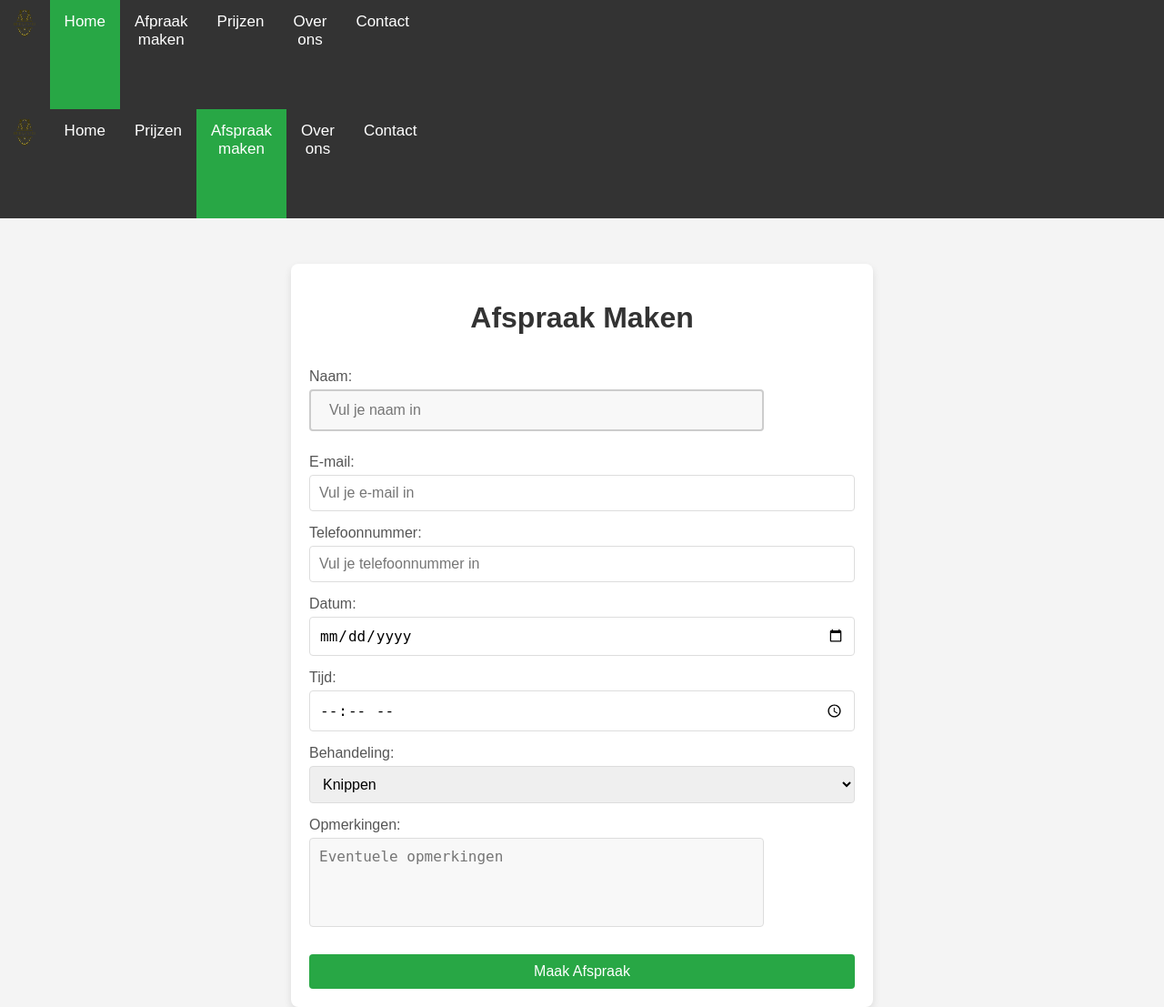
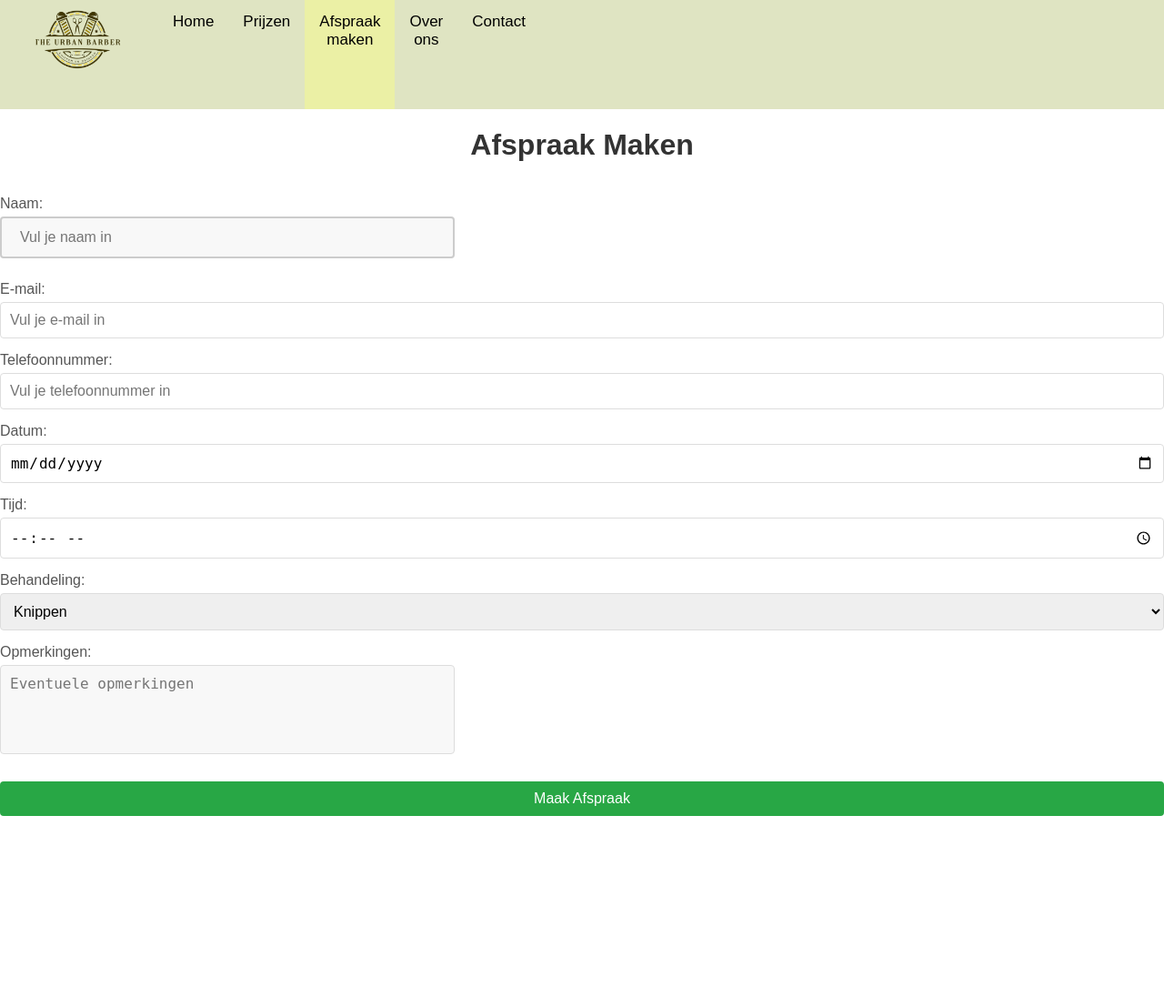
Before and after one commit to LuukDriel/Project, a PHP site: page /Pages/Afspraak.html in a window 1280 px wide. Shown: the whole page at 91% size. After the commit the page ends 897 px from the top, so only its background shows below. Run offline with PHP 8.4, Linux system fonts and the light colour scheme.

Commit message:
afspraak

```diff
--- a/Pages/Afspraak.html
+++ b/Pages/Afspraak.html
@@ -5,90 +5,8 @@
     <meta name="viewport" content="width=device-width, initial-scale=1.0">
     <title>Afspraak Maken - Urban Barber</title>
     <link rel="stylesheet" href="../CSS/Style.CSS">
-    <div class="topnav">
-        <div class="foto"><img src="Assets/Barber-logo.png" alt="Barber-logo"></div>
-        <a class="active" href="Index.html">Home</a>
-        <a href="Pages/Afspraak.html">Afpraak maken</a>
-        <a href="Pages/Prijzen.html">Prijzen</a>
-        <a href="./Pages/Overons.html">Over ons</a>
-        <a href="./Pages/Contact.html">Contact</a>
-    </div>
-    <style>
-        body {
-            font-family: Arial, sans-serif;
-            margin: 0;
-            padding: 0;
-            background-color: #f4f4f4;
-        }
-        .topnav {
-            background-color: #333;
-            overflow: hidden;
-        }
-        .topnav .foto {
-            float: left;
-            padding: 5px;
-        }
-        .topnav .foto img {
-            height: 40px;
-        }
-        .topnav a {
-            float: left;
-            display: block;
-            color: white;
-            text-align: center;
-            padding: 14px 16px;
-            text-decoration: none;
-        }
-        .topnav a:hover {
-            background-color: #ddd;
-            color: black;
-        }
-        .topnav a.active {
-            background-color: #28a745;
-            color: white;
-        }
-        .container {
-            max-width: 600px;
-            margin: 50px auto;
-            background: #fff;
-            padding: 20px;
-            border-radius: 8px;
-            box-shadow: 0 4px 8px rgba(0, 0, 0, 0.1);
-        }
-        h1 {
-            text-align: center;
-            color: #333;
-        }
-        form {
-            display: flex;
-            flex-direction: column;
-        }
-        label {
-            margin-top: 15px;
-            color: #555;
-        }
-        input, select, textarea {
-            margin-top: 5px;
-            padding: 10px;
-            border: 1px solid #ddd;
-            border-radius: 4px;
-            font-size: 16px;
-        }
-        button {
-            margin-top: 20px;
-            padding: 10px;
-            background-color: #28a745;
-            color: white;
-            border: none;
-            border-radius: 4px;
-            font-size: 16px;
-            cursor: pointer;
-        }
-        button:hover {
-            background-color: #218838;
-        }
-    </style>
 </head>
+
 <body>
     <div class="topnav">
         <div class="foto"><img src="../Assets/Barber-logo.png" alt="Barber-logo"></div>
@@ -99,7 +17,7 @@
         <a href="Contact.html">Contact</a>
     </div>
 
-    <div class="container">
+    <div class="afpraak-container">
         <h1>Afspraak Maken</h1>
         <form action="" method="post">
             <label for="name">Naam:</label>
```
Also changed, not shown: CSS/Style.CSS (+41 -0 lines).
